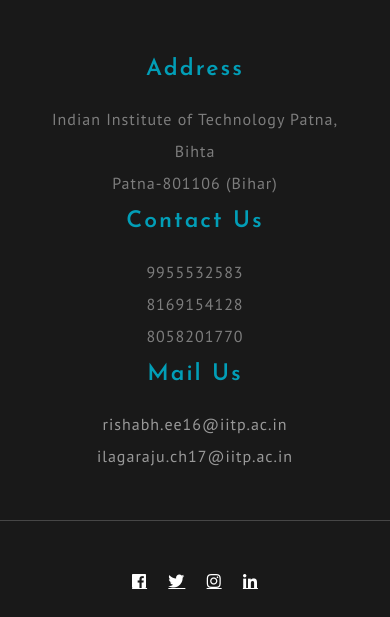
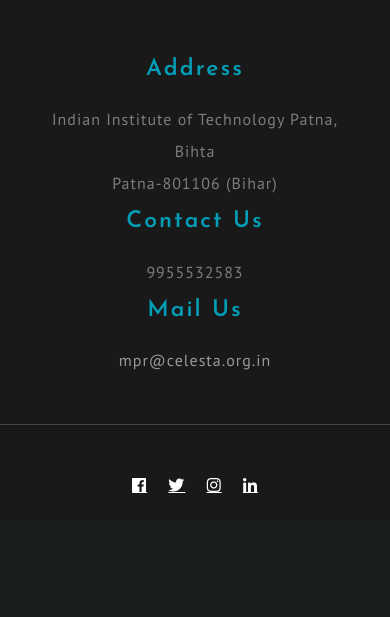
Before and after one commit to Celesta-IITP/celesta18-web, a PHP site: page /ca/judging.html in a window 390 px wide. Shown: the part 2056-2673 px from the top of the page. After the commit the page ends 2549 px from the top, so only its background shows below. Run offline with PHP 8.4, Linux system fonts and the light colour scheme.

Commit message:
changed CA footer contact emails to mpr@celesta.org.in removed last two phone numbers in CA footer

```diff
--- a/ca/index.php
+++ b/ca/index.php
@@ -328,15 +328,12 @@
 						<h5 class="sub-head">Contact Us</h5>
 						<p>
 							<span>9955532583</span>
-							<span>8169154128</span>
-							<span>8058201770</span>
 						</p>
 					</div>
 					<div class="col-sm-4 w3ls_footer_grid_left">
 						<h5 class="sub-head">Mail Us</h5>
 						<p>
-							<span><a href="mailto:rishabh.ee16@iitp.ac.in">rishabh.ee16@iitp.ac.in</a></span>
-							<span><a href="mailto:ilagaraju.ch17@iitp.ac.in">ilagaraju.ch17@iitp.ac.in</a></span>
+							<a href="mailto:mpr@celesta.org.in">mpr@celesta.org.in</a>
 						</p>
 					</div>
 				</div>
--- a/ca/judging.html
+++ b/ca/judging.html
@@ -167,15 +167,12 @@
 				<h5 class="sub-head">Contact Us</h5>
 				<p>
 					<span>9955532583</span>
-					<span>8169154128</span>
-					<span>8058201770</span>
 				</p>
 			</div>
 			<div class="col-sm-4 w3ls_footer_grid_left">
 				<h5 class="sub-head">Mail Us</h5>
 				<p>
-					<a href="mailto:rishabh.ee16@iitp.ac.in">rishabh.ee16@iitp.ac.in</a>
-					<a href="mailto:ilagaraju.ch17@iitp.ac.in">ilagaraju.ch17@iitp.ac.in</a>
+					<a href="mailto:mpr@celesta.org.in">mpr@celesta.org.in</a>
 				</p>
 			</div>
 			</div>
--- a/ca/register.html
+++ b/ca/register.html
@@ -160,15 +160,12 @@
 				<h5 class="sub-head">Contact Us</h5>
 				<p>
 					<span>9955532583</span>
-					<span>8169154128</span>
-					<span>8058201770</span>
 				</p>
 			</div>
 			<div class="col-sm-4 w3ls_footer_grid_left">
 				<h5 class="sub-head">Mail Us</h5>
 				<p>
-					<a href="mailto:rishabh.ee16@iitp.ac.in">rishabh.ee16@iitp.ac.in</a>
-					<a href="mailto:ilagaraju.ch17@iitp.ac.in">ilagaraju.ch17@iitp.ac.in</a>
+					<a href="mailto:mpr@celesta.org.in">mpr@celesta.org.in</a>
 				</p>
 			</div>
 			</div>
```
